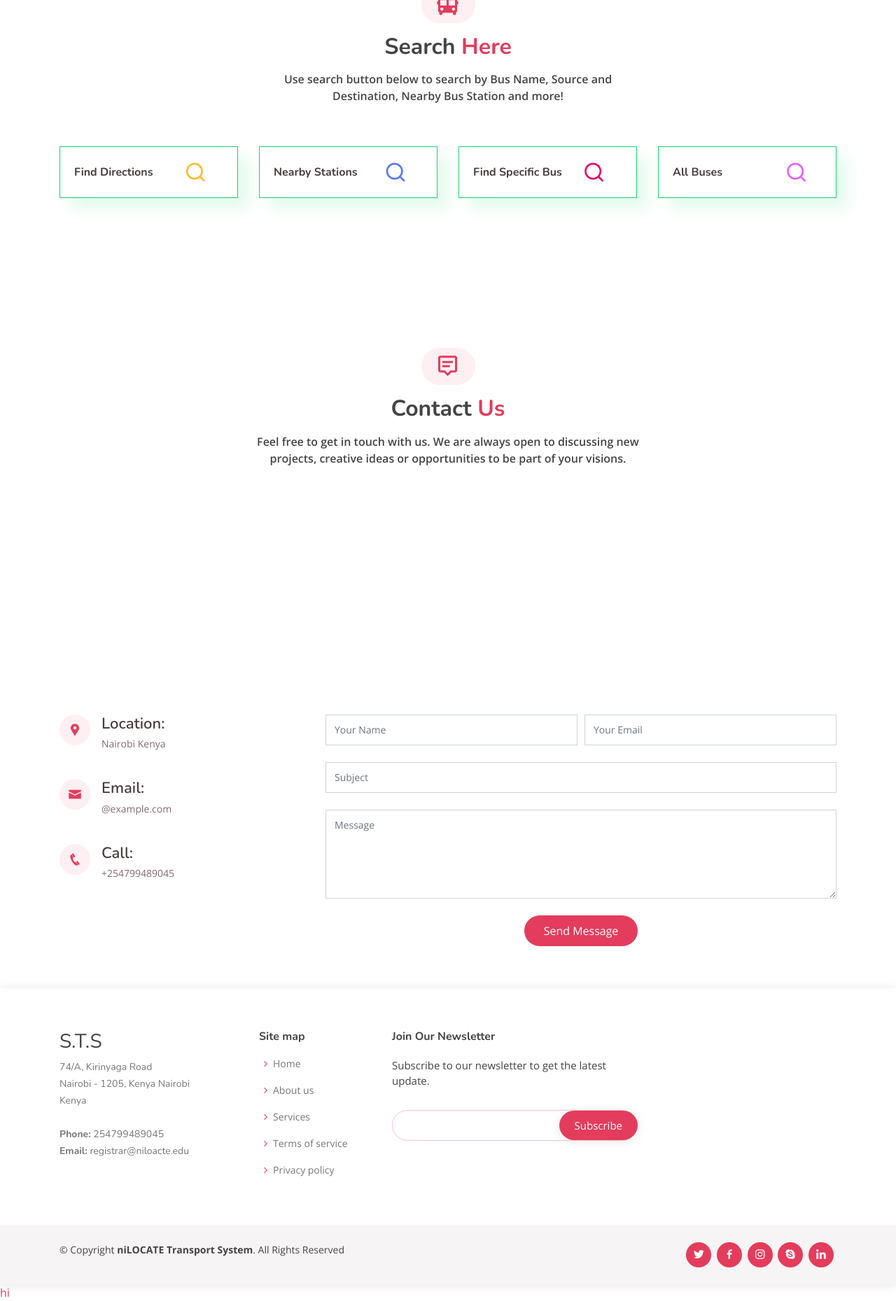
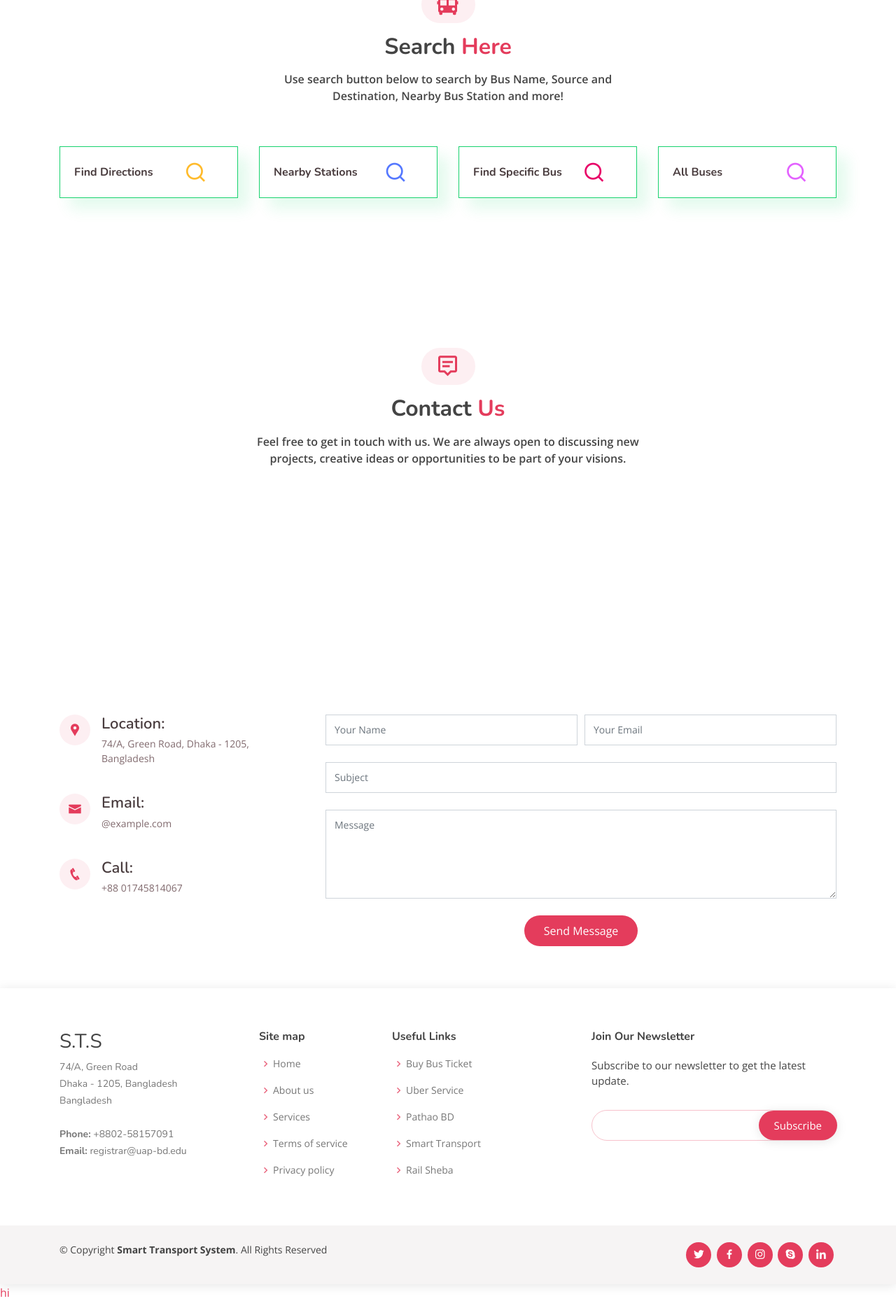
Before and after one commit to Kelvin-Wepo/niLOCATE, a Django app: page / in a window 1280 px wide. Shown: the part 880-2739 px from the top of the page at 70% size. Run offline with Django 4.2, Linux system fonts and the light colour scheme; some libraries are stand-ins or nearby versions.

Commit message:
this commit modifies base.html

```diff
--- a/templates/accounts/base.html
+++ b/templates/accounts/base.html
@@ -8,7 +8,7 @@
   <meta charset="utf-8">
   <meta content="width=device-width, initial-scale=1.0" name="viewport">
 
-  <title>niLOCATE</title>
+  <title>Smart Transport System</title>
   <meta content="" name="description">
   <meta content="" name="keywords">
 
@@ -76,7 +76,7 @@ color: #ffffff; }
   <!-- ======= Header ======= -->
   <header id="header" class="fixed-top ">
     <div class="container d-flex align-items-center">
-     <a href="{% url 'home' %}" class="mr-auto"><img src="{% static 'accounts/assets/img/logo.png' %}" width="150px" height="" alt="" class="img-fluid"></a>
+      <a href="{% url 'home' %}" class="mr-auto"><img src="{% static 'accounts/assets/img/logo.png' %}" width="150px" height="" alt="" class="img-fluid"></a>
 
       <nav class="nav-menu d-none d-lg-block">
         <ul>
@@ -110,7 +110,7 @@ color: #ffffff; }
   <!-- ======= Hero Section ======= -->
   <section id="hero">
     <div class="hero-container" data-aos="zoom-out" data-aos-duration="1500">
-      <h3>Welcome to <strong>niLOCATE Transport System</strong></h3>
+      <h3>Welcome to <strong>Smart Transport System</strong></h3>
       <h1>find buses around <i class='bx bxs-bus bx-lg' style="color: #e43c5c;"></i>-<span class="type"></span></h1>
       <h2>Find local bus route, search between source and destination, search by bus name and more!</h2>
       <a href="#services" class="btn-get-started scrollto">Get Started</a>
@@ -231,7 +231,6 @@ color: #ffffff; }
     </section><!-- End Features Section -->
 
 
-
     <!-- ======= Contact Section ======= -->
     <section id="contact" class="contact">
       <div class="container">
@@ -253,7 +252,7 @@ color: #ffffff; }
               <div class="address">
                 <i class="icofont-google-map"></i>
                 <h4>Location:</h4>
-                <p>Nairobi Kenya</p>
+                <p>74/A, Green Road, Dhaka - 1205, Bangladesh</p>
               </div>
 
               <div class="email">
@@ -265,7 +264,7 @@ color: #ffffff; }
               <div class="phone">
                 <i class="icofont-phone"></i>
                 <h4>Call:</h4>
-                <p>+254799489045</p>
+                <p>+88 01745814067</p>
               </div>
 
             </div>
@@ -320,11 +319,11 @@ color: #ffffff; }
           <div class="col-lg-3 col-md-6 footer-contact">
             <h3>S.T.S</h3>
             <p>
-              74/A, Kirinyaga Road <br>
-              Nairobi - 1205, Kenya Nairobi<br>
-              Kenya <br><br>
-              <strong>Phone:</strong> 254799489045<br>
-              <strong>Email:</strong> registrar@niloacte.edu<br>
+              74/A, Green Road <br>
+              Dhaka - 1205, Bangladesh<br>
+              Bangladesh <br><br>
+              <strong>Phone:</strong> +8802-58157091<br>
+              <strong>Email:</strong> registrar@uap-bd.edu<br>
             </p>
           </div>
 
@@ -336,6 +335,17 @@ color: #ffffff; }
               <li><i class="bx bx-chevron-right"></i> <a href="#">Services</a></li>
               <li><i class="bx bx-chevron-right"></i> <a href="#">Terms of service</a></li>
               <li><i class="bx bx-chevron-right"></i> <a href="#">Privacy policy</a></li>
+            </ul>
+          </div>
+
+          <div class="col-lg-3 col-md-6 footer-links">
+            <h4>Useful Links</h4>
+            <ul>
+              <li><i class="bx bx-chevron-right"></i> <a href="#">Buy Bus Ticket</a></li>
+              <li><i class="bx bx-chevron-right"></i> <a href="#">Uber Service</a></li>
+              <li><i class="bx bx-chevron-right"></i> <a href="#">Pathao BD</a></li>
+              <li><i class="bx bx-chevron-right"></i> <a href="#">Smart Transport</a></li>
+              <li><i class="bx bx-chevron-right"></i> <a href="#">Rail Sheba</a></li>
             </ul>
           </div>
 
@@ -355,7 +365,7 @@ color: #ffffff; }
 
       <div class="mr-md-auto text-center text-md-left">
         <div class="copyright">
-          &copy; Copyright <strong><span>niLOCATE Transport System</span></strong>. All Rights Reserved
+          &copy; Copyright <strong><span>Smart Transport System</span></strong>. All Rights Reserved
         </div>
       </div>
       <div class="social-links text-center text-md-right pt-3 pt-md-0">
@@ -393,21 +403,20 @@ color: #ffffff; }
   // typed js
     var typed = new Typed('.type', {
       strings: [
-          "WESTLANDS",
-          "KILIMANI",
-          "JUJA",
-          "DONHOLM",
-          "UTAWALA",
-          "UMOJA",
-          "EASTLEIGH",
-          "ROYSAMBU",
-          "KAHAWA WENDANI",
-          "KIBERA",
-          "KAWANGWARE ",
-          "RWAKA",
-          "KASARANI",
-          "GITHURAI"
-          "BURUBURU"
+          "DHAKA CITY",
+          "MOHAMMADPUR",
+          "KHINGAON",
+          "UTTARA",
+          "PALLABI",
+          "BANASHREE",
+          "MOHAKHALI",
+          "RAMPURA",
+          "SHAHBAG",
+          "MIRPUR",
+          "DHANMONDI ",
+          "BADDA",
+          "BANANI",
+          "FARMGATE"
       ],
       typeSpeed: 60,
       backSpeed: 60,
```
